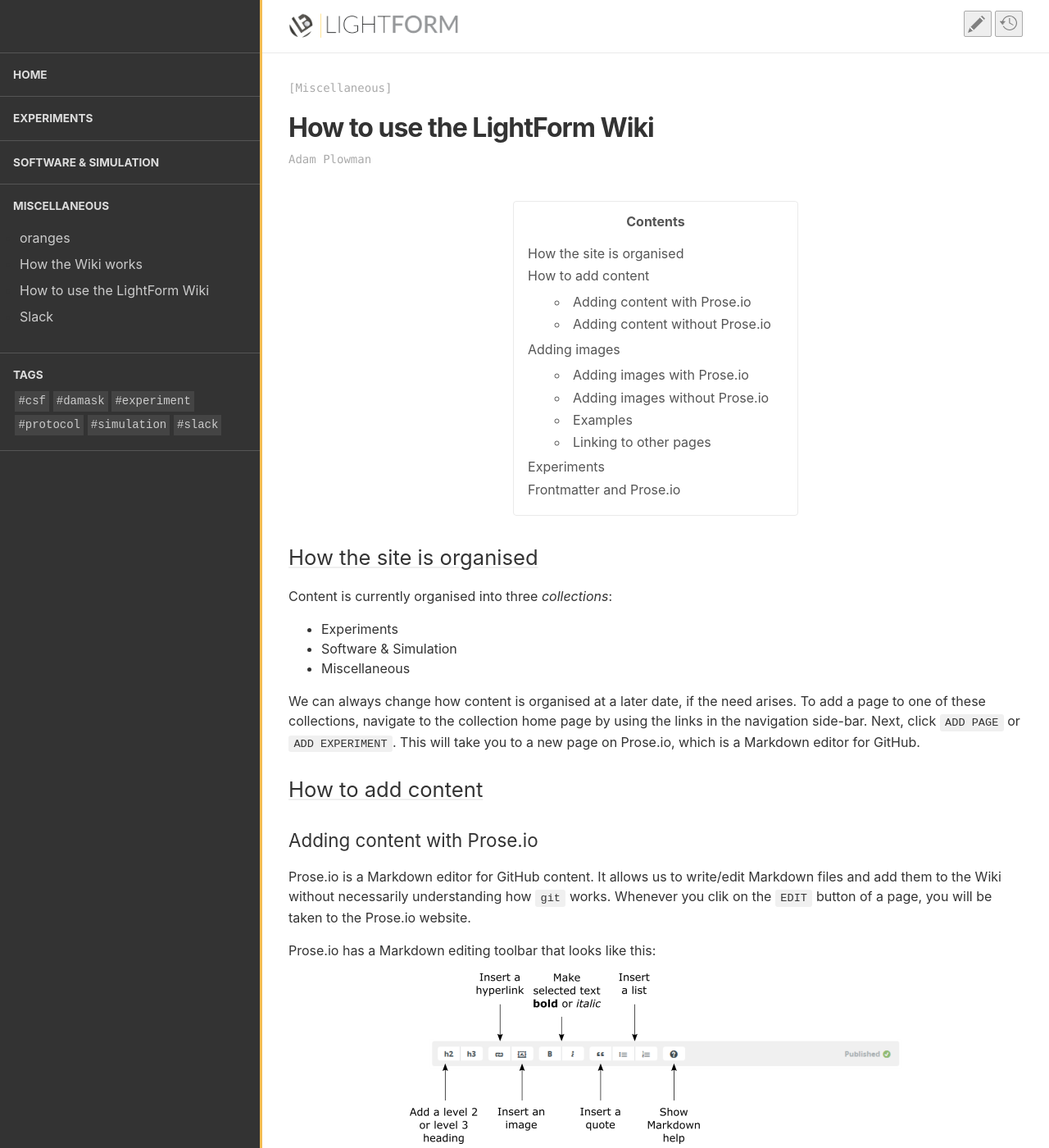
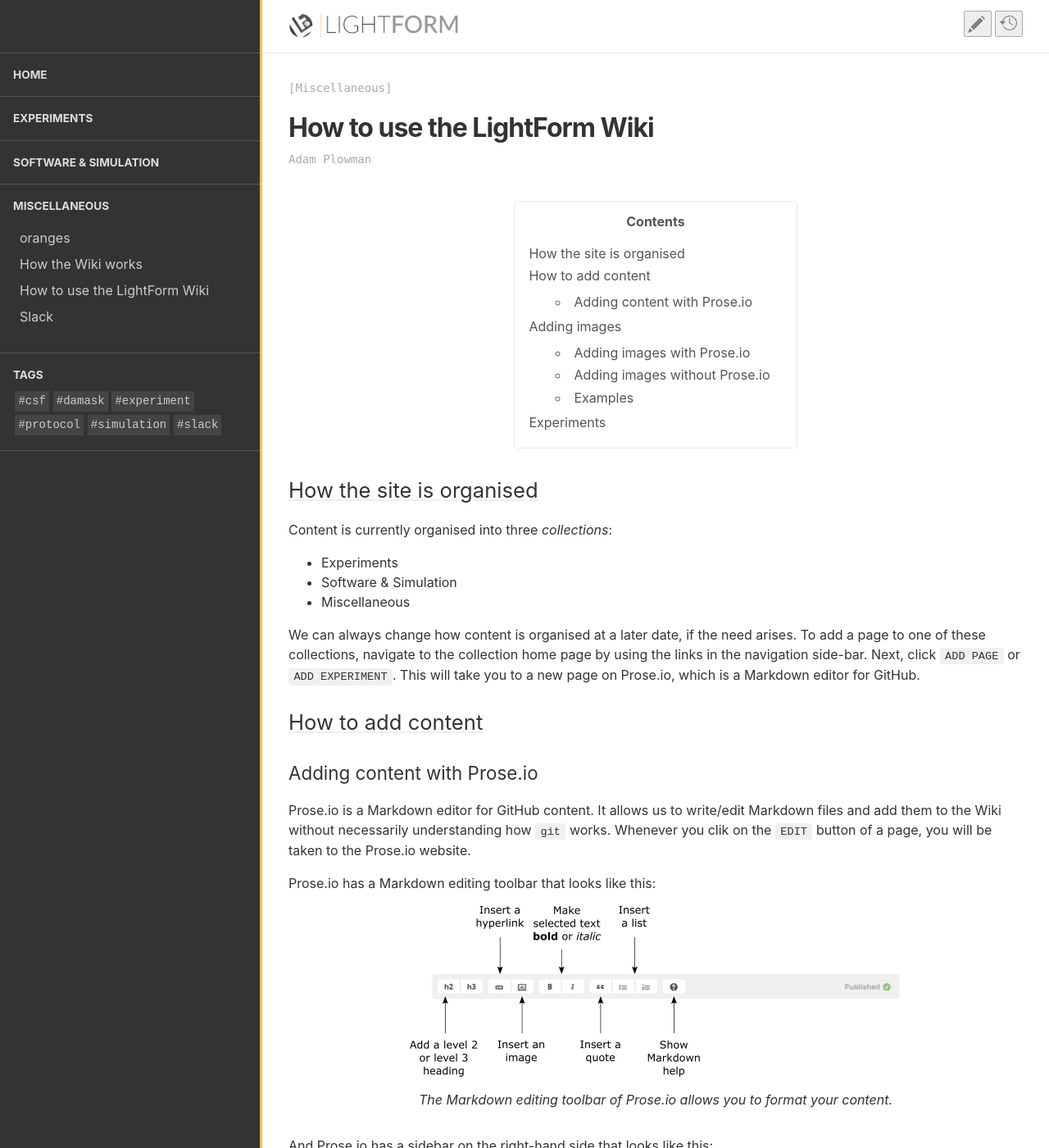
Before and after one commit to test-aplowman/test-aplowman.github.io, a Jekyll site: the page built from collections/_miscellaneous/how_to_use_wiki.md, in a window 1280 px wide and 1400 px high. Shown: the whole window at 82% size. Built offline with Jekyll 4.4.1, drawn with Linux system fonts in a browser that asks for light colours; some of the changed text lies outside the part shown.

Commit message:
Update how_to_use_wiki.md

```diff
--- a/collections/_miscellaneous/how_to_use_wiki.md
+++ b/collections/_miscellaneous/how_to_use_wiki.md
@@ -31,9 +31,6 @@
 
 ![prose_io_sidebar_guide_small.png]({{site.baseurl}}/assets/images/posts/prose_io_sidebar_guide_small.png)
 *The Prose.io sidebar allows you to save and preview the file, as well as edit the file's YAML metadata.*
-
-### Adding content without Prose.io
-
 
 ## Adding images
 
@@ -78,10 +75,4 @@
 ![Aluminium]({{site.baseurl}}/assets/images/posts/aluminium_small.jpg)
 *Here is some aluminium*
 
-### Linking to other pages
-
-
-
 ## Experiments
-
-## Frontmatter and Prose.io
```
